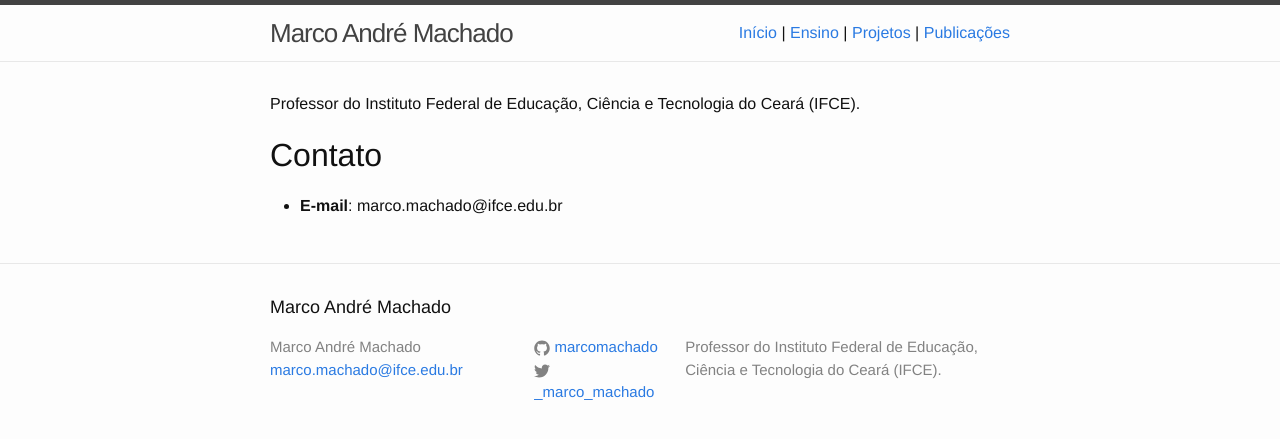
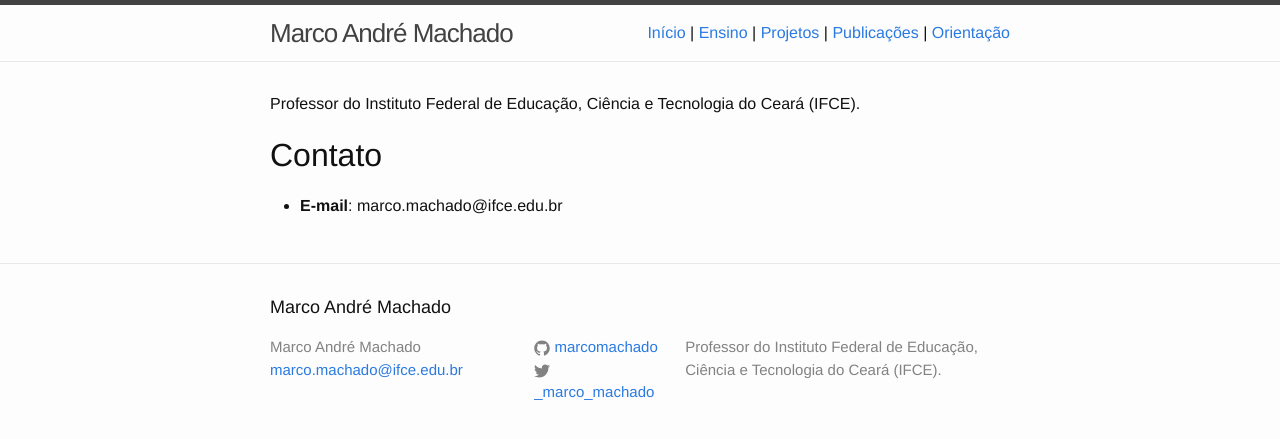
Before and after one commit to marcomachado/marcomachado.github.io, a Jekyll site: the page built from index.md, in a window 1280 px wide. Shown: the top 439 px of the page. Built offline with Jekyll 4.4.1, drawn with Linux system fonts in a browser that asks for light colours.

Commit message:
Update menu.html

```diff
--- a/_includes/menu.html
+++ b/_includes/menu.html
@@ -7,7 +7,7 @@
 <a href="{{site.baseurl}}/projetos">Projetos</a>
 |
 <a href="{{site.baseurl}}/publications">Publicações</a>
+|
+<a href="{{site.baseurl}}/orientacao">Orientação</a>
 <!--|
-<a href="{{site.baseurl}}/orientacao">Orientação</a>
-|
 <a href="{{site.baseurl}}/contato">Contato</a>-->
```
